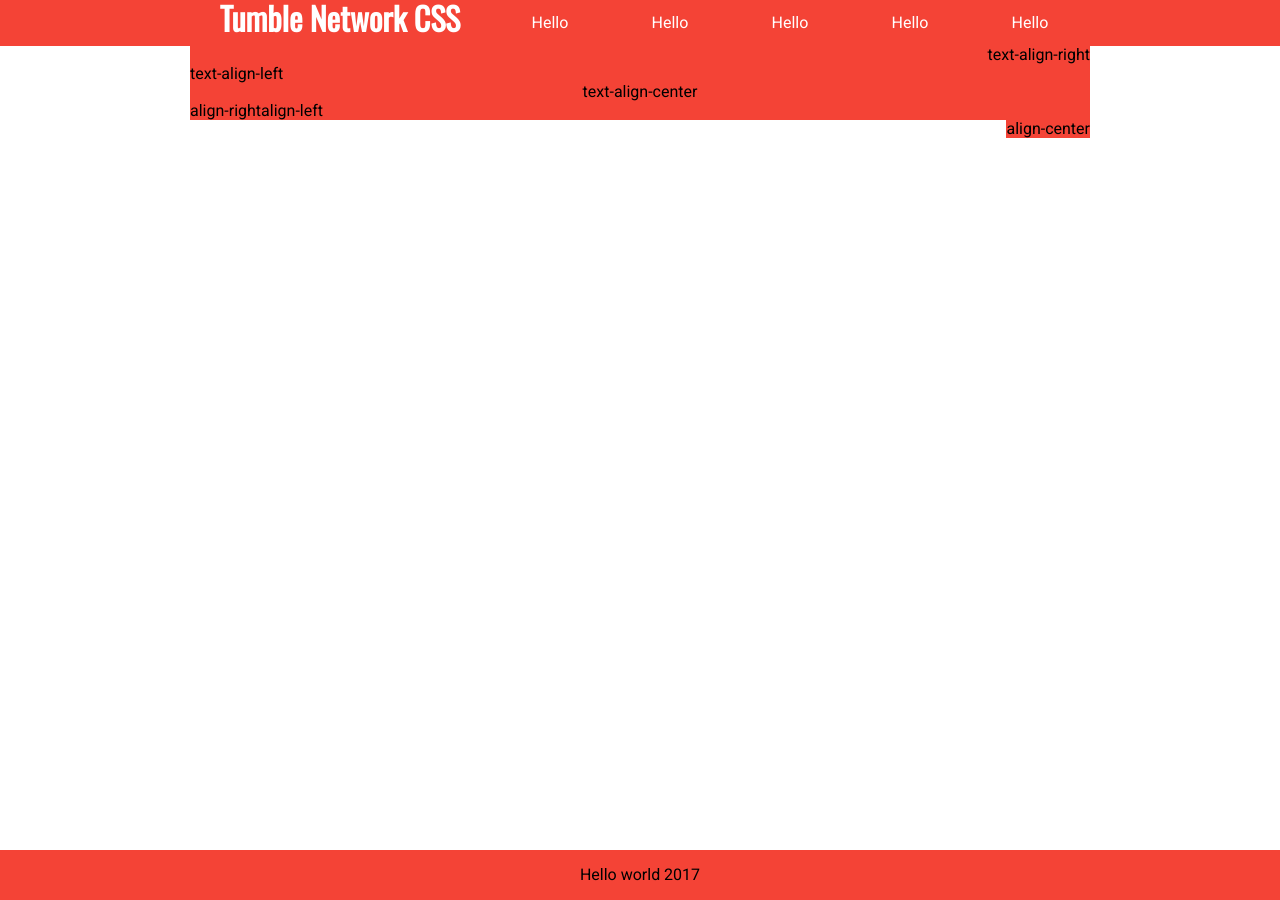
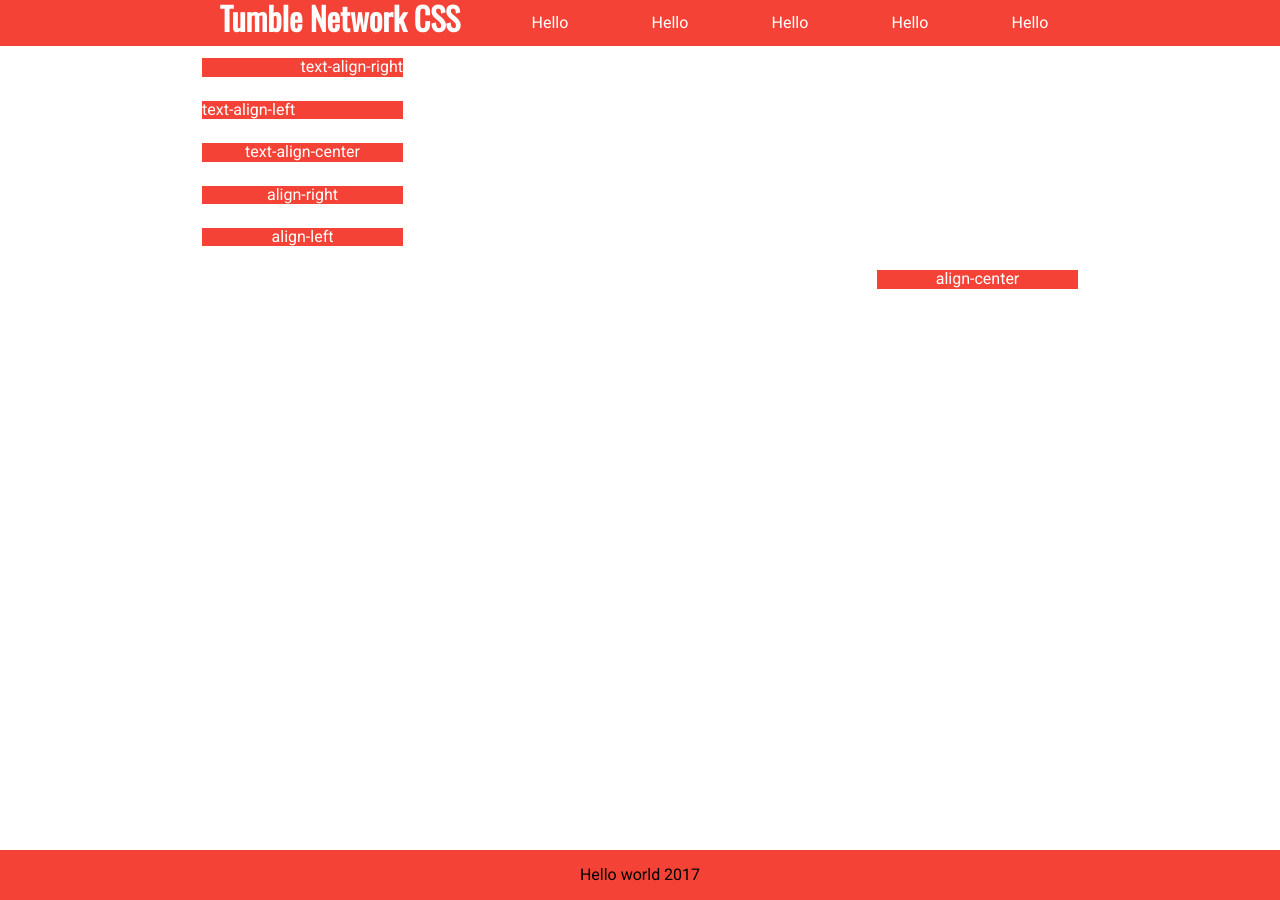
Before and after one commit to tumblenet/tumblenet-css, a Jekyll site: the page built from align-test.html, in a window 1280 px wide. Built offline with Jekyll 4.4.1, drawn with Linux system fonts in a browser that asks for light colours.

Commit message:
Update align-test.html

```diff
--- a/align-test.html
+++ b/align-test.html
@@ -3,9 +3,9 @@ layout: main
 ---
 
 {% for i in (1..3) %}
-<div class="">
-<div class="">
-<p class="tn-text-align-{% cycle 'left','right','center' %} tn-background-tumblenet">
+<div class="tn-row">
+<div class="tn-col-1-4">
+<p class="tn-text-align-{% cycle 'left','right','center' %} tn-background-tumblenet  tn-text-white">
 text-align-{% cycle 'left','right','center' %}
 </p>
 </div>
@@ -13,9 +13,9 @@ text-align-{% cycle 'left','right','center' %}
 {% endfor %}
 
 {% for i in (1..3) %}
-<div class="">
-<div class="tn-align-{% cycle 'left','right','center' %}">
-<p class="tn-background-tumblenet">
+<div class="tn-row">
+<div class="tn-col-1-4 tn-align-{% cycle 'left','right','center' %}">
+<p class="tn-background-tumblenet tn-text-white">
 align-{% cycle 'left','right','center' %}
 </p>
 </div>
```
